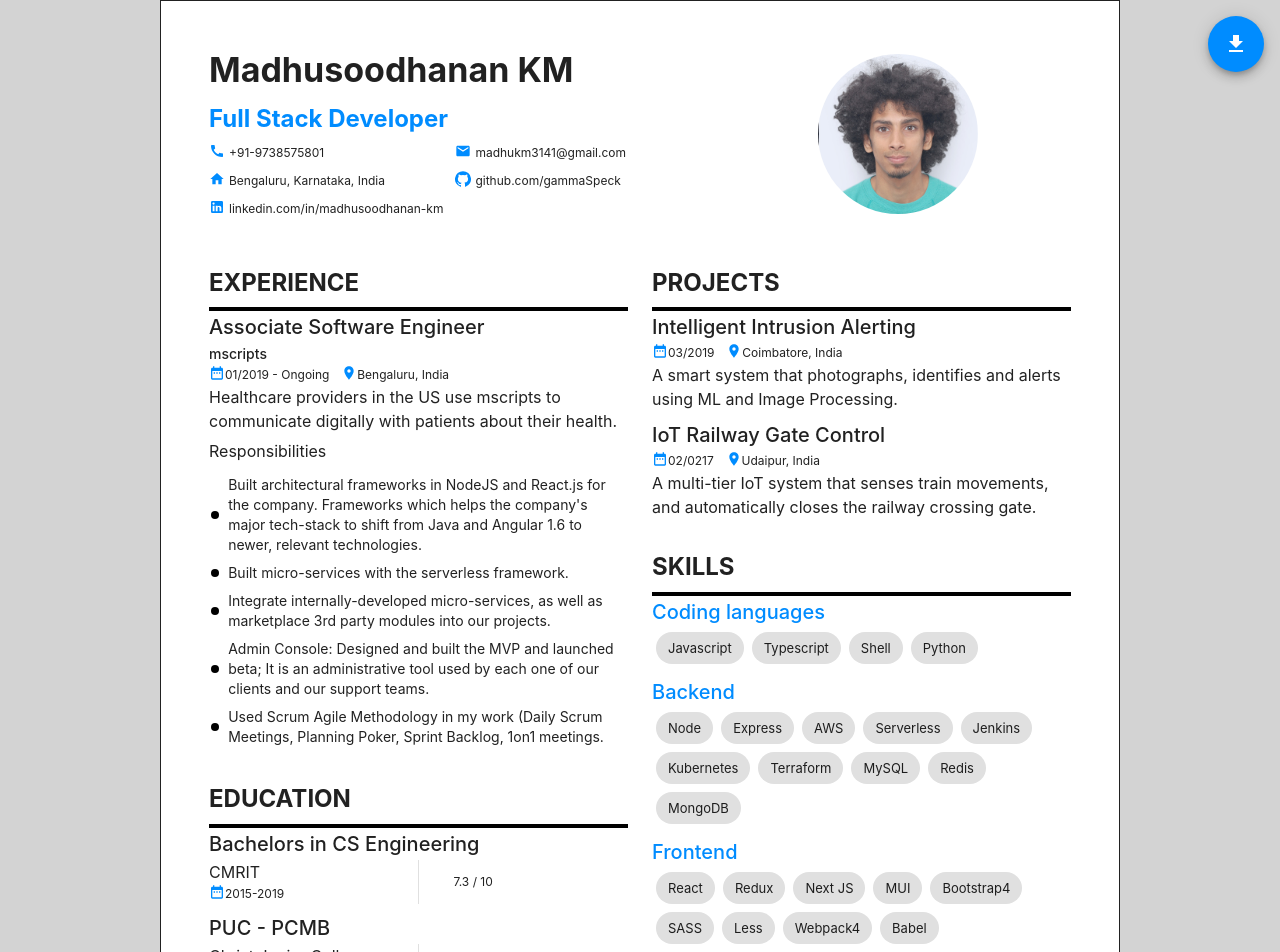
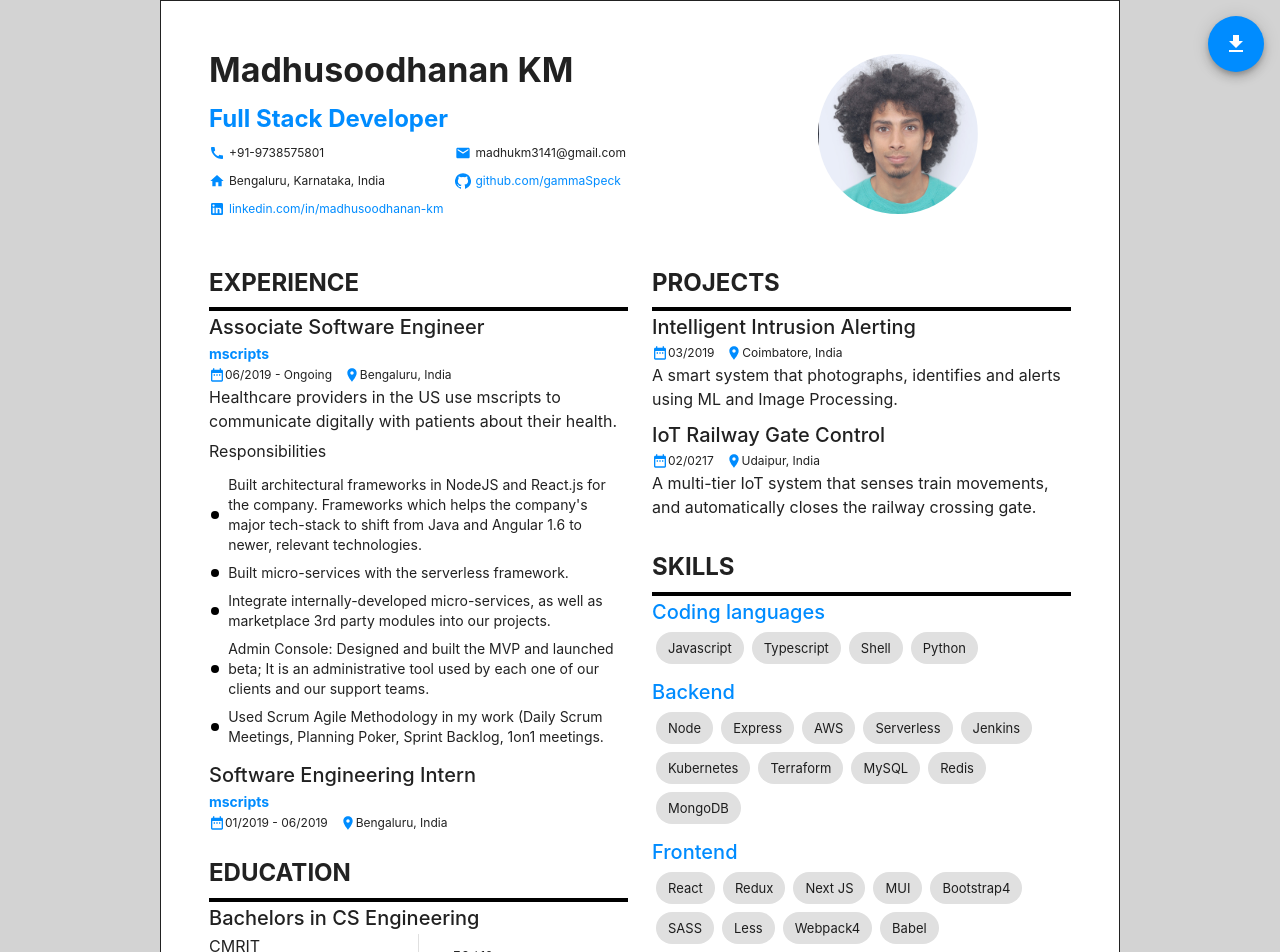
Before and after one commit to gammaSpeck/md-resume, a React (Create React App) app: page / in a window 1280 px wide. Shown: the top 952 px of the page. Built offline with nearby package versions, Linux system fonts and the light colour scheme; no server answers.

Commit message:
Changed metadata and added links

```diff
--- a/src/components/App.tsx
+++ b/src/components/App.tsx
@@ -11,7 +11,7 @@ import Skills from './Skills'
 import Languages from './Languages'
 import GetAppIcon from '@material-ui/icons/GetApp'
 import { useDispatch } from 'react-redux'
-import { getResume } from '../store'
+import { getResume, setLoader } from '../store'
 import BackdropLoader from './BackdropLoader'
 
 const useStyles = makeStyles((theme: Theme) =>
@@ -47,7 +47,8 @@ const App = () => {
   const fileUrl = `${window.location.origin}/resume.pdf`
 
   useEffect(() => {
-    dispatch(getResume())
+    // dispatch(getResume())
+    dispatch(setLoader(false))
   }, [dispatch])
 
   return (
--- a/src/components/Education.tsx
+++ b/src/components/Education.tsx
@@ -38,7 +38,7 @@ const Education = () => {
           </Grid>
           <Grid item xs={5}>
             <Typography variant='body1'>{institution}</Typography>
-            <Grid item xs={12} container>
+            <Grid item xs={12} container alignItems='center'>
               <DateRange range={dateRange} />
             </Grid>
           </Grid>
--- a/src/components/Experiences.tsx
+++ b/src/components/Experiences.tsx
@@ -27,16 +27,21 @@ const Experiences = () => {
         <Grid container spacing={0} key={title}>
           <Grid item xs={12}>
             <Typography variant='h6'>{title}</Typography>
-            <Typography variant='subtitle2'>{company}</Typography>
+            <Typography variant='subtitle2' style={{ fontWeight: 'bold' }} color='primary'>
+              {company}
+            </Typography>
           </Grid>
-          <Grid item xs={12} container>
+          <Grid item xs={12} container alignItems='center'>
             <DateRange range={dateRange} location={location} />
           </Grid>
+          {aboutCompany && (
             <Grid item>
               <Typography variant='body1' gutterBottom>
                 {aboutCompany}
               </Typography>
             </Grid>
+          )}
+          {summary && (
             <Grid item>
               <Typography variant='body1'>{summary.title}</Typography>
               <List dense>
@@ -50,6 +55,7 @@ const Experiences = () => {
                 ))}
               </List>
             </Grid>
+          )}
         </Grid>
       ))}
     </>
--- a/src/components/PersonalInfo.tsx
+++ b/src/components/PersonalInfo.tsx
@@ -10,6 +10,7 @@ import LinkedInIcon from '@material-ui/icons/LinkedIn'
 import { makeStyles, Theme, createStyles, Avatar } from '@material-ui/core'
 import { useSelector } from 'react-redux'
 import { RootState } from '../store'
+import Link from '@material-ui/core/Link'
 
 import avatar from '../assets/avatar.png'
 
@@ -47,11 +48,17 @@ const PersonalInfo = () => {
   const { fullName, jobStatus, contact } = useSelector((state: RootState) => state.app.resume.personalInfo)
 
   const ContactInfo = Object.entries(contact).map(([k, v]) => (
-    <Grid item xs={12} md={6} container className={classes.contactInfo} key={k}>
+    <Grid item xs={12} md={6} container className={classes.contactInfo} key={k} alignItems='center'>
       {renderIcon(k as TKeyType)}
-      <Typography variant='caption' display='inline'>
-        {v}
-      </Typography>
+      {['github', 'linkedIn'].includes(k) ? (
+        <Link variant='caption' display='inline' href={v} target='_blank' style={{ textDecoration: 'none' }}>
+          {v.replace('https://', '')}
+        </Link>
+      ) : (
+        <Typography variant='caption' display='inline'>
+          {v}
+        </Typography>
+      )}
     </Grid>
   ))
 
--- a/src/components/Projects.tsx
+++ b/src/components/Projects.tsx
@@ -30,7 +30,7 @@ const Projects = () => {
             <Grid item>
               <Typography variant='h6'>{title}</Typography>
             </Grid>
-            <Grid item xs={12} container>
+            <Grid item xs={12} container alignItems='center'>
               <DateRange range={dateRange} location={location} />
             </Grid>
             <Grid item xs={12} container alignItems='center'>
--- a/src/configs/resume-structure.ts
+++ b/src/configs/resume-structure.ts
@@ -7,8 +7,8 @@ export default {
       mobile: '+91-9738575801',
       email: 'madhukm3141@gmail.com',
       address: 'Bengaluru, Karnataka, India',
-      github: 'github.com/gammaSpeck',
-      linkedIn: 'linkedin.com/in/madhusoodhanan-km'
+      github: 'https://github.com/gammaSpeck',
+      linkedIn: 'https://linkedin.com/in/madhusoodhanan-km'
     }
   },
   experiences: [
@@ -16,19 +16,25 @@ export default {
       title: 'Associate Software Engineer',
       company: 'mscripts',
       location: 'Bengaluru, India',
-      dateRange: '01/2019 - Ongoing',
+      dateRange: '06/2019 - Ongoing',
       aboutCompany:
         'Healthcare providers in the US use mscripts to communicate digitally with patients about their health.',
       summary: {
         title: 'Responsibilities',
         actions: [
-          `Built architectural frameworks in NodeJS and React.js for the company. Frameworks which helps the company's major tech-stack to shift from Java and Angular 1.6 to newer, relevant technologies.`,
-          `Built micro-services with the serverless framework.`,
-          `Integrate internally-developed micro-services, as well as marketplace 3rd party modules into our projects.`,
-          `Admin Console: Designed and built the MVP and launched beta; It is an administrative tool used by each one of our clients and our support teams.`,
-          `Used Scrum Agile Methodology in my work (Daily Scrum Meetings, Planning Poker, Sprint Backlog, 1on1 meetings.`
+          "Built architectural frameworks in NodeJS and React.js for the company. Frameworks which helps the company's major tech-stack to shift from Java and Angular 1.6 to newer, relevant technologies.",
+          'Built micro-services with the serverless framework.',
+          'Integrate internally-developed micro-services, as well as marketplace 3rd party modules into our projects.',
+          'Admin Console: Designed and built the MVP and launched beta; It is an administrative tool used by each one of our clients and our support teams.',
+          'Used Scrum Agile Methodology in my work (Daily Scrum Meetings, Planning Poker, Sprint Backlog, 1on1 meetings.'
         ]
       }
+    },
+    {
+      title: 'Software Engineering Intern',
+      company: 'mscripts',
+      location: 'Bengaluru, India',
+      dateRange: '01/2019 - 06/2019'
     }
   ],
   education: [
--- a/src/store/IStore.ts
+++ b/src/store/IStore.ts
@@ -12,8 +12,8 @@ export interface IExperience {
   company: string
   location: string
   dateRange: string
-  aboutCompany: string
-  summary: {
+  aboutCompany?: string
+  summary?: {
     title: string
     actions: string[]
   }
--- a/src/store/index.ts
+++ b/src/store/index.ts
@@ -25,7 +25,11 @@ const initialState: IInitialState = {
 const AppStore = createSlice({
   name: 'appStore',
   initialState,
-  reducers: {},
+  reducers: {
+    setLoader: (state, { payload }: { payload: boolean }) => {
+      state.isLoading = payload
+    }
+  },
   extraReducers: (builder) => {
     builder.addCase(getResume.fulfilled, (state, { payload }: { payload: IResume }) => {
       state.resume = payload
@@ -38,7 +42,7 @@ const AppStore = createSlice({
   }
 })
 
-// export const {} = AppStore.actions
+export const { setLoader } = AppStore.actions
 
 export const store = configureStore({
   reducer: {
```
Also changed, not shown: package.json (+5 -2 lines), public/resume.json (+37 -7 lines), public/manifest.json, 2 other files (tests, documents, lock files or other folders). Lines whose indentation alone changed are shown as unchanged.
